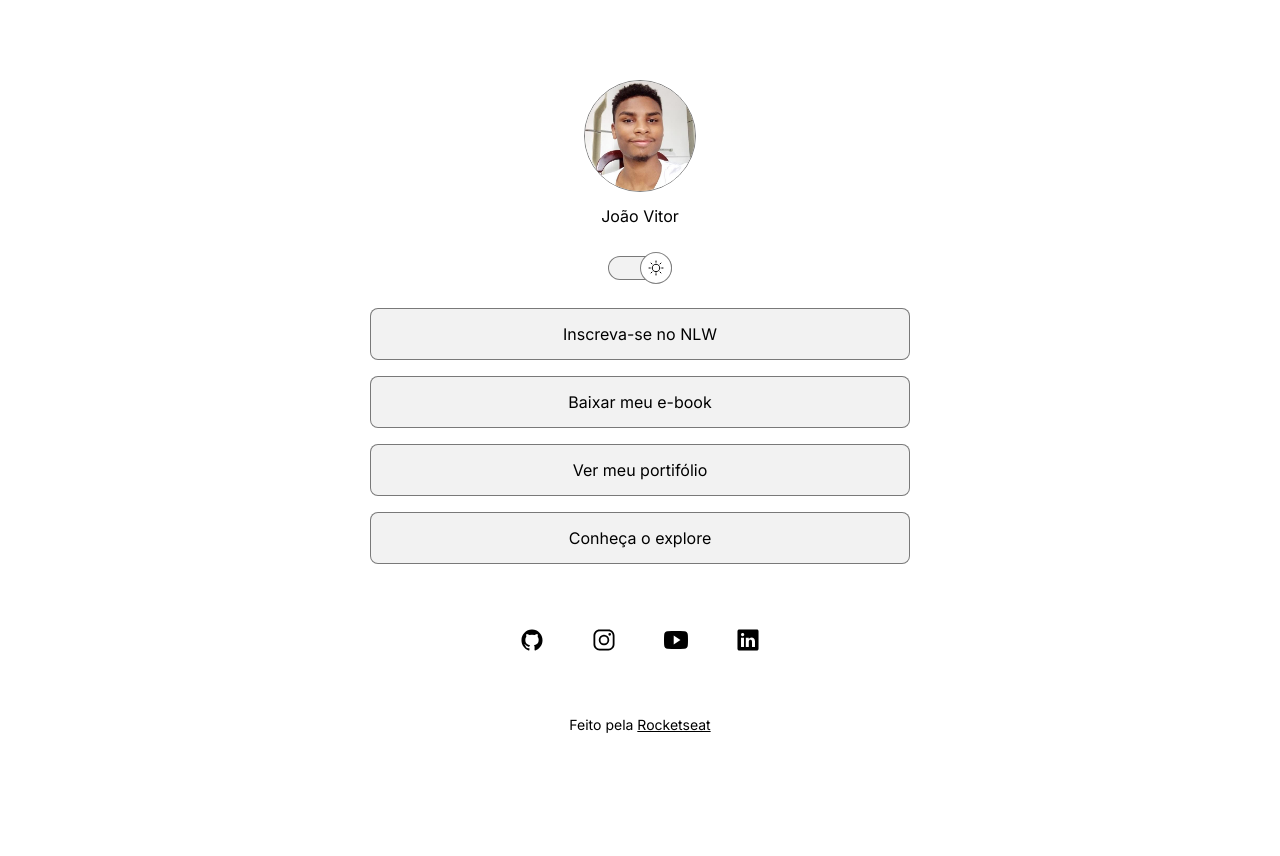
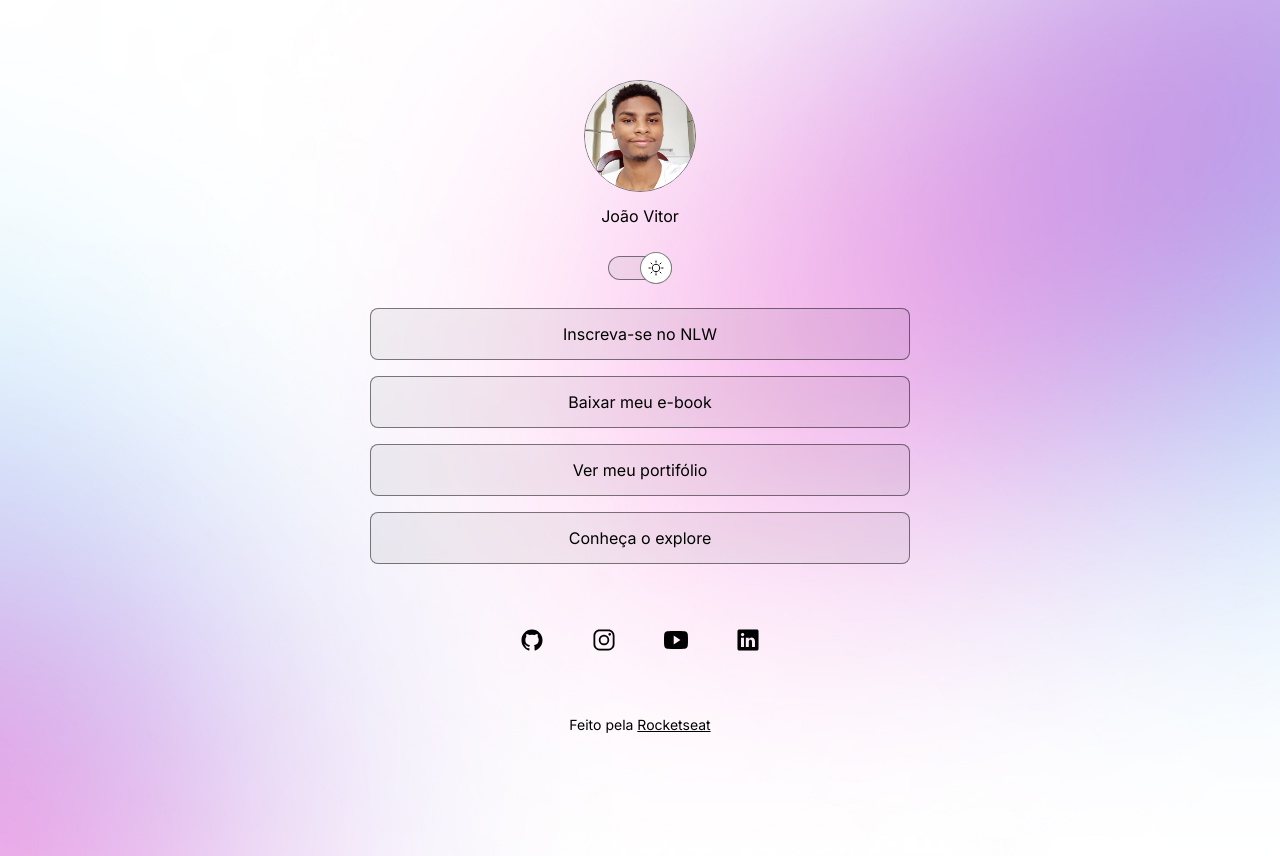
Before and after one commit to JoaoVitorSousa1/Devlink, a plain HTML site: page index.html in a window 1280 px wide. Both pictures are taken after a click on the element 640 px from the left and 268 px from the top of the page. Drawn offline with nearby package versions, Linux system fonts and the light colour scheme.

Commit message:
Background image correction

```diff
--- a/style.css
+++ b/style.css
@@ -160,7 +160,7 @@ footer {
   }
 
   .light {
-    --bg-url: (./assets/bg-desktop-light.jpg);
+    --bg-url: url(./assets/bg-desktop-light.jpg);
   }
 }
 
```
